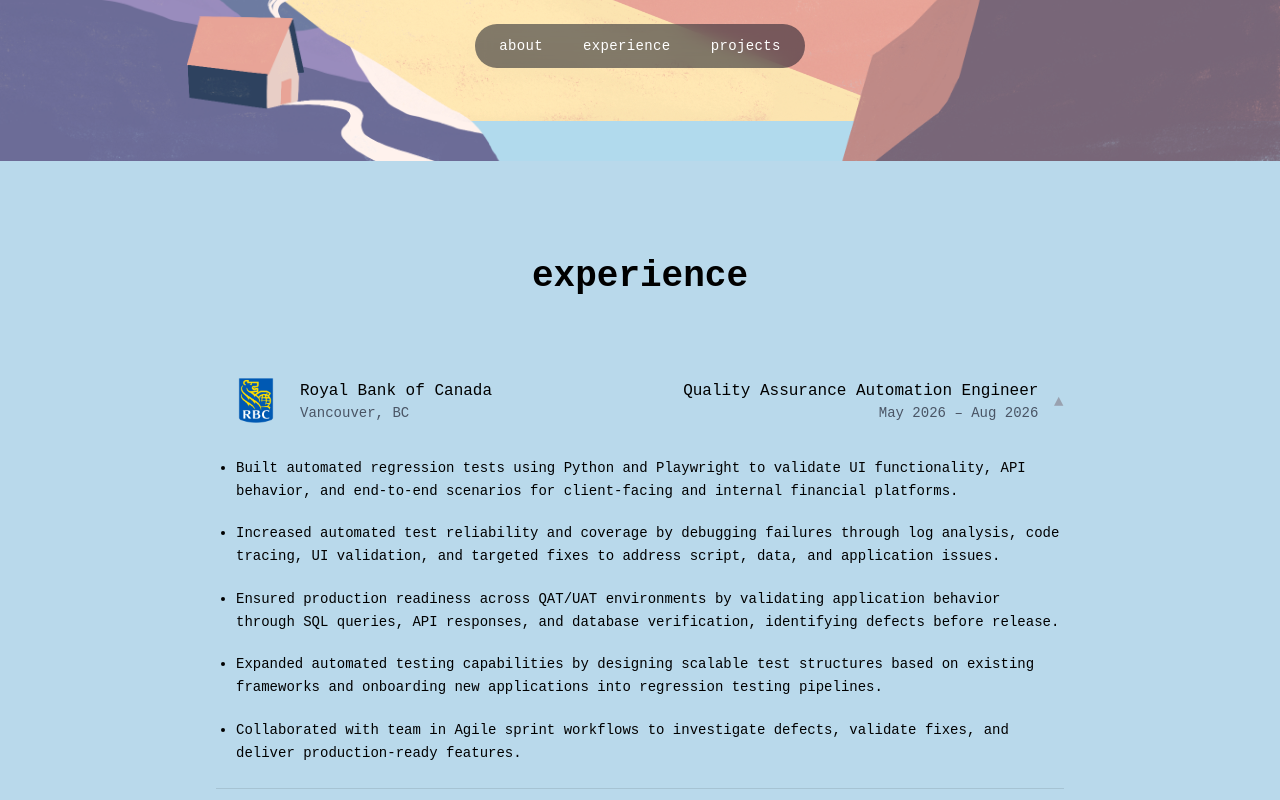
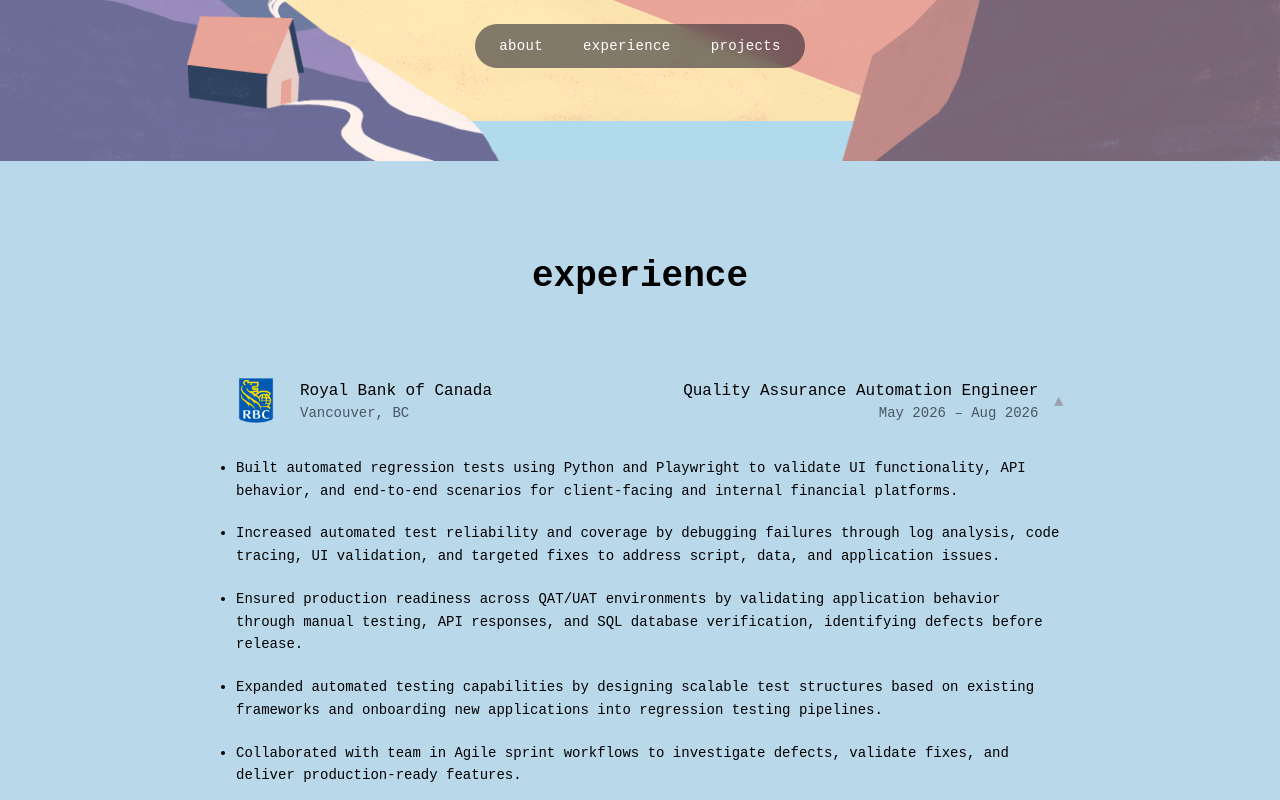
Before and after one commit to vivpeng/vivianpeng, a React (Vite) app in the folder my-site/: page / in a window 1280 px wide. Both pictures are taken after a click on the button 640 px from the left and 2143 px from the top of the page. Shown: the part 1743-2543 px from the top of the page. Built offline with nearby package versions, Linux system fonts and the light colour scheme.

Commit message:
another small fix

```diff
--- a/my-site/src/components/Experience.jsx
+++ b/my-site/src/components/Experience.jsx
@@ -99,7 +99,7 @@ function Experience() {
                         <ul className="list-disc pl-5 space-y-5 text-black text-left leading-relaxed">
                             <li>Built automated regression tests using Python and Playwright to validate UI functionality, API behavior, and end-to-end scenarios for client-facing and internal financial platforms. </li>
                             <li>Increased automated test reliability and coverage by debugging failures through log analysis, code tracing, UI validation, and targeted fixes to address script, data, and application issues.</li>
-                            <li>Ensured production readiness across QAT/UAT environments by validating application behavior through SQL queries, API responses, and database verification, identifying defects before release.</li>
+                            <li>Ensured production readiness across QAT/UAT environments by validating application behavior through manual testing, API responses, and SQL database verification, identifying defects before release.</li>
                             <li>Expanded automated testing capabilities by designing scalable test structures based on existing frameworks and onboarding new applications into regression testing pipelines.</li>
                             <li>Collaborated with team in Agile sprint workflows to investigate defects, validate fixes, and deliver production-ready features.</li>
                         </ul>
```
